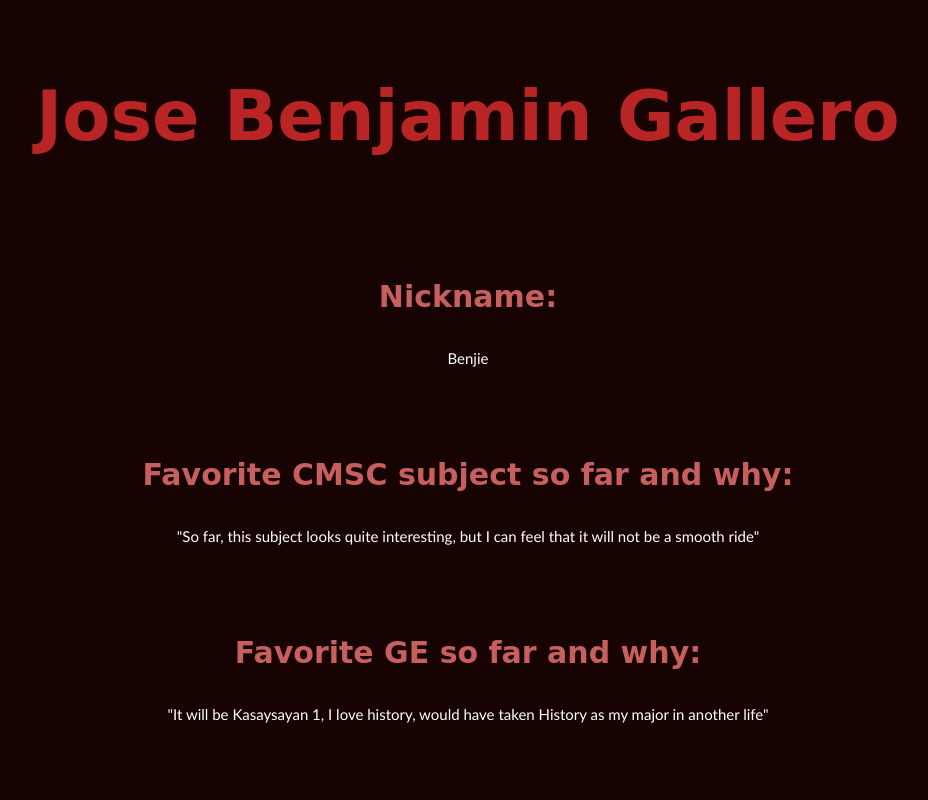
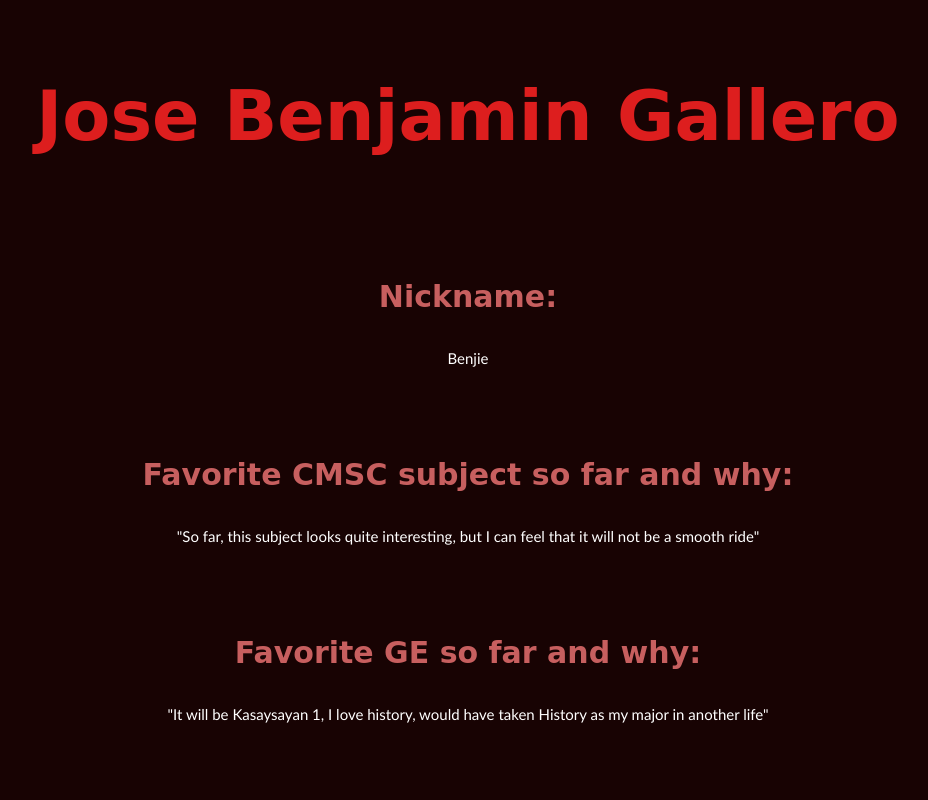
Before and after one commit to benjiegallero/benjiegallero, a plain HTML site: page index.html in a window 1280 px wide. Shown: the top 800 px of the page, without its empty margins (172-1100 px from the left). Drawn offline with Linux system fonts and the light colour scheme.

Commit message:
Commit # 9
- Brighter header

```diff
--- a/Gallero.css
+++ b/Gallero.css
@@ -9,7 +9,7 @@ div {
 }
 
 h1 {
-    color: rgb(185, 36, 36);
+    color: rgb(221, 30, 30);
     font-size: 70px;
     font-family: 'Brush Script MT' , cursive;
 }
```
